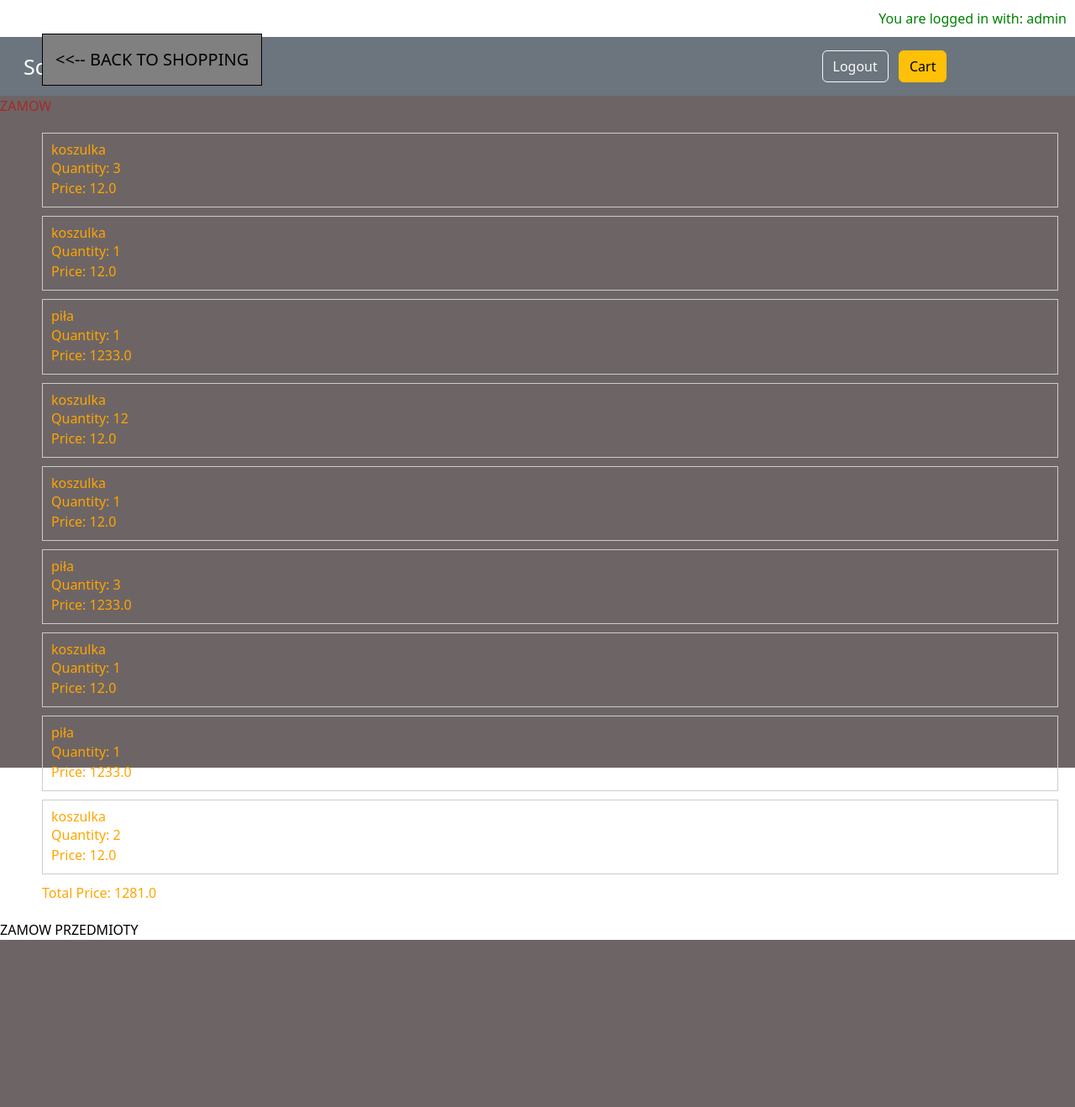
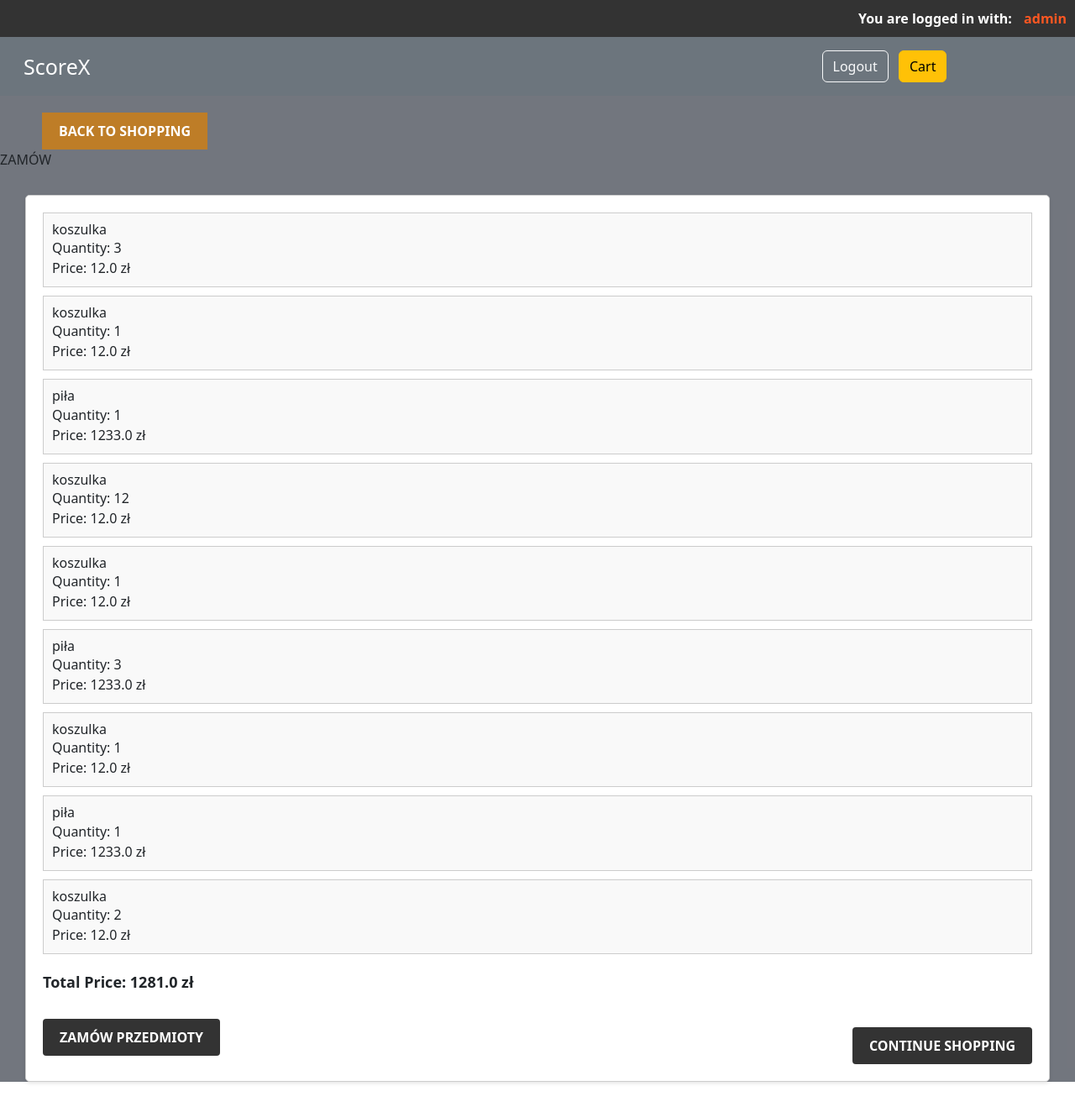
Before and after one commit to maselko116/ScoreX, a Django app: template ScoreX_sport/base/templates/shopping_cart.html in a window 1280 px wide. Shown: the whole page at 84% size. Before the commit the page ends 1119 px from the top, so only its background shows below. Run offline with Django 4.2, Linux system fonts and the light colour scheme; the template is opened without the code that fills it: values that come from a table or form of the project are taken from there, others are empty; a user stored in the database is signed in; data comes from the database, SQL or seed files in the repository; both versions use the stored data as it was after the commit; tables that the repository leaves empty hold one stand-in row (values such as "Sample post"); some libraries are stand-ins or nearby versions.

Commit message:
visual changes

```diff
--- a/ScoreX_sport/base/models.py
+++ b/ScoreX_sport/base/models.py
@@ -47,6 +47,7 @@ class Cart(models.Model):
         self.total_price = total
         self.save()
 
+
     def __str__(self):
         return f"Cart {self.id}"
 
--- a/ScoreX_sport/base/static/css/style.css
+++ b/ScoreX_sport/base/static/css/style.css
@@ -1,15 +1,12 @@
-body{
-    background-color: brown;
-}
-h1{
-    color: black;
-}
+
+
 nav{
     width: 100%;
     border:navy solid 1px ;
     text-align: center;
     height: 200px;
 }
+
 .home-container-new{
   width: 80%;
   height: 100%;
@@ -58,6 +55,12 @@ nav{
   padding: 10px;
   border-radius: 5px;
 }
+
+.things{
+background-color: #60646de1;
+
+}
+
 .item-image-container{
   width: 20%;
   height: 100%;
@@ -105,41 +108,8 @@ nav{
   font-size:20px
 }
 
-.things_DIV
-{
 
-    margin-left: 1px;
-    margin-bottom: 1px;
-    width: 425px;
-    border: solid black 2px;
-    display: flex;
-    float: left;
-    gap: 20px;
-    padding: 30px;
 
-}
-.panel
-{
-
-  font-size: 50px;
-    color: black;
-
-}
-.things
-{
-
-    width: 100%;
-    height: 800px;
-    background-color: #6d6565;
-    color: brown;
-}
-.cart
-{
-    margin-left: 30px;
-    padding: 20px;
-    color: orange;
-
-}
 .signing
 {
     font-weight: 600;
@@ -178,14 +148,7 @@ margin-right: 30px;
     outline: none;
   }
 
-  .sbm
-  {
-    color: black;
-    background-color: rgb(132, 18, 18);
-    border-radius: 10%;
-    padding: 10px;
-    font-weight: 800;
-  }
+
   .signup_boxes
   {
     padding: 10px;
@@ -225,19 +188,21 @@ margin-right: 30px;
         font-size: 20px;
         border: black solid 1px;
   }
-  .CART{
-    background-color: yellow;
-    position: relative;
-    padding: 15px;
-    margin: 5px;
-    float: right;
+  .cart {
+    height: auto;
+    margin: 30px;
+    padding: 20px;
+    background-color: #fff;
+    border: 1px solid #ccc;
+    border-radius: 5px;
+    box-shadow: 0 2px 4px rgba(0, 0, 0, 0.1);
+}
 
-
-  }
 .cart-item {
     border: 1px solid #ccc;
     padding: 10px;
     margin-bottom: 10px;
+    background-color: #f9f9f9;
 }
 
 .cart-item h3 {
@@ -247,14 +212,84 @@ margin-right: 30px;
 .cart-item p {
     margin: 0;
 }
-  .welcome_bar
-  {
+
+.cart-total {
+    font-size: 18px;
+    font-weight: bold;
+    margin-top: 20px;
+}
+
+.cart-buttons {
+    display: flex;
+    justify-content: space-between;
+    align-items: center;
+    margin-top: 20px;
+}
+
+.cart-buttons a {
+    padding: 10px 20px;
+    background-color: #333;
+    color: #fff;
+    text-decoration: none;
+    border-radius: 4px;
+    font-weight: bold;
+}
+
+.cart-buttons a:hover {
+    background-color: #555;
+}
+
+.back-to-shopping {
+  display: inline-block;
+  margin-top: 20px;
+  margin-left: 50px;
+  padding: 10px 20px;
+  background-color: #be7d27;
+  color: #fff;
+  text-decoration: none;
+  font-weight: bold;
+  transition: background-color 0.3s ease;
+}
+
+.back-to-shopping:hover {
+  background-color: #775d05;
+}
+
+
+
+.adding_for_cart {
+
+  font-weight: bold;
+  padding: 10px 20px;
+  font-size: 18px;
+  background-color: #ffc107;
+  color: #212529;
+  border: none;
+  border-radius: 5px;
+  cursor: pointer;
+  transition: background-color 0.3s ease;
+}
+
+.adding_for_cart:hover {
+  background-color: #e0a800;
+}
+
+.welcome_bar {
+  background-color: #333;
   text-align: right;
   padding: 10px;
-    margin-bottom: 0px;
-    color: green;
+  margin-bottom: 0;
+  color: #fff;
+  font-weight: bold;
 }
 
+.welcome_bar .logged-in {
+  margin-right: 10px;
+}
+
+.welcome_bar .username {
+  color: #ff5722;
+}
   .messages {
     position: fixed;
     top: 20px;
--- a/ScoreX_sport/base/templates/frame.html
+++ b/ScoreX_sport/base/templates/frame.html
@@ -21,7 +21,10 @@
     <body>
 
         {% if request.user.is_authenticated %}
-        <div class="welcome_bar">You are logged in with: {{ request.user.username }}</div>
+        <div class="welcome_bar">
+            <span class="logged-in">You are logged in with:</span>
+            <span class="username">{{ request.user.username }}</span>
+        </div>
         {% else %}
         {% endif %}
         <header class="p-3 bg-secondary text-white">
--- a/ScoreX_sport/base/templates/index.html
+++ b/ScoreX_sport/base/templates/index.html
@@ -29,7 +29,7 @@
                 </div>
                 <hr>
                 <div class="item-add-button">
-                    <button onclick=" location.href='{% url 'base:add_item' item.id %}' "  >Add this item to cart</button>
+                    <button class= "adding_for_cart" onclick=" location.href='{% url 'base:add_item' item.id %}' "  >Add to cart</button>
                 </div>
             </div>
         </div>
--- a/ScoreX_sport/base/templates/shopping_cart.html
+++ b/ScoreX_sport/base/templates/shopping_cart.html
@@ -1,28 +1,24 @@
 {% extends 'frame.html' %}
-{% block title %} SHOPPING CART{%endblock%}
+{% block title %} SHOPPING CART{% endblock %}
 
-
-
-
-
-{%block content%}
-<a class = 'back_to_main_button' href="{% url 'base:index' %}"> <<-- BACK TO SHOPPING </a>
+{% block content %}
+<a class="back-to-shopping" href="{% url 'base:index' %}">  BACK TO SHOPPING </a>
 <form method="POST" action="{% url 'base:sending_data' %}">
   {% csrf_token %}
-  <button  type="submit" > ZAMOW </button>
+  <button type="submit"> ZAMÓW </button>
 </form>
 <div class="cart">
   {% for item in items %}
     <div class="cart-item">
       <h3>{{ item.product.name }}</h3>
       <p>Quantity: {{ item.quantity }}</p>
-      <p>Price: {{ item.product.price }}</p>
+      <p>Price: {{ item.product.price }} zł</p>
     </div>
   {% endfor %}
-  <p>Total Price: {{ cart.total_price }}</p>  <!-- Dodano wyświetlanie łącznej ceny koszyka -->
+  <p class="cart-total">Total Price: {{ cart.total_price }} zł</p>
+  <div class="cart-buttons">
+    <a href="{% url 'base:sending_data' %}">ZAMÓW PRZEDMIOTY</a>
+    <a class="back-to-shopping" href="{% url 'base:index' %}">CONTINUE SHOPPING</a>
+  </div>
 </div>
-
-<a href="{% url 'base:sending_data' %}" style="color: black"> ZAMOW PRZEDMIOTY </a>
-
-
-{%endblock%}
+{% endblock %}
--- a/ScoreX_sport/base/views.py
+++ b/ScoreX_sport/base/views.py
@@ -51,6 +51,7 @@ def go_to_cart(request):
         total_price += item.product.price * item.quantity
 
     context = {'items': items,
+               'cart': cart,
                'total_price': total_price
                }
     return render(request, 'shopping_cart.html', context)
```
Also changed, not shown: ScoreX_sport/db.sqlite3. Lines whose indentation alone changed are shown as unchanged.
